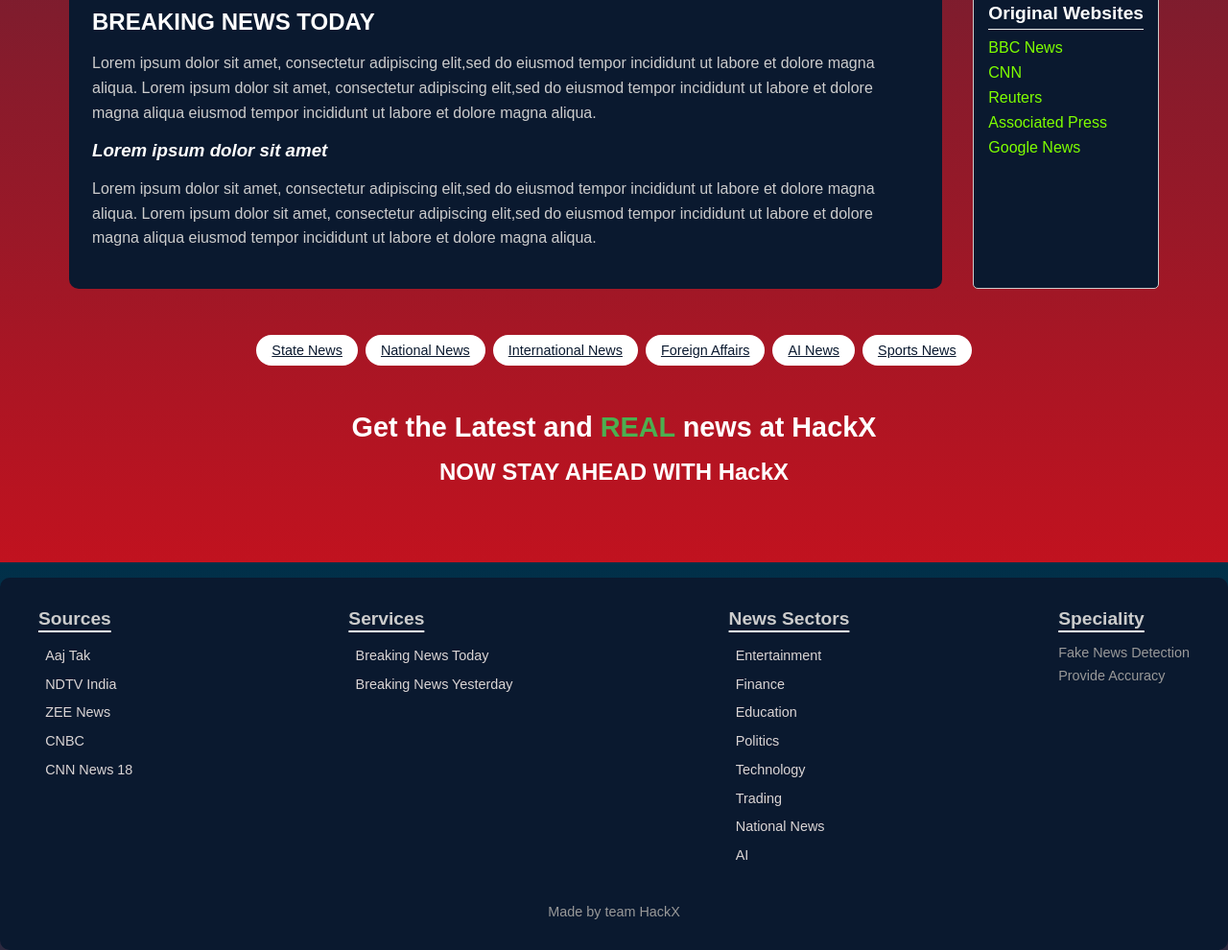
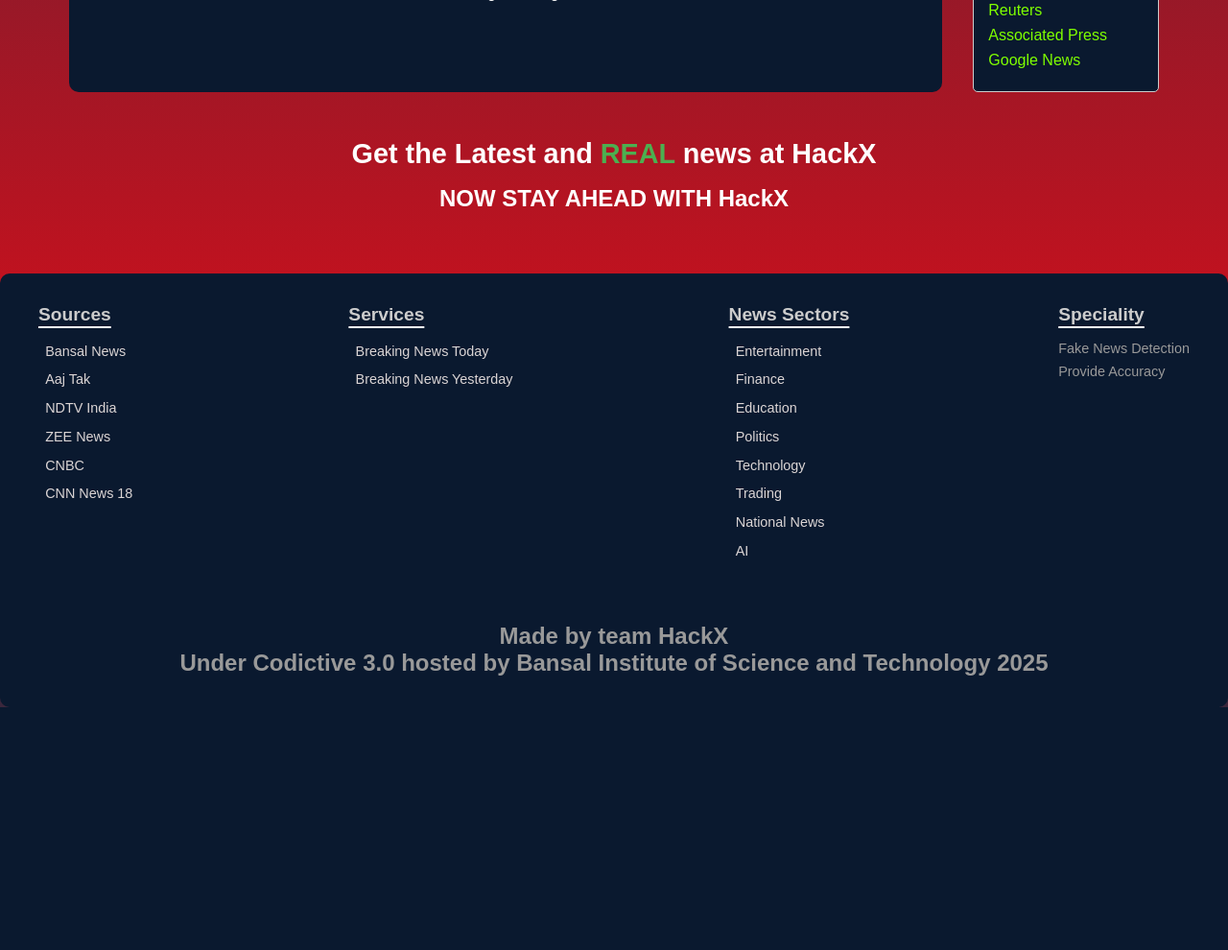
Before and after one commit to ATHARV020507/AI-FAKE-NEWS-DETECTOR, a Flask app: page / in a window 1280 px wide. Shown: the part 1122-2112 px from the top of the page at 96% size. After the commit the page ends 1859 px from the top, so only its background shows below. Run offline with Flask 3, Linux system fonts and the light colour scheme; parts of the project's set-up code (start-up, migrations or seed data) failed here and were passed over.

Commit message:
feat: Final Version of Fake-News-Detector

```diff
--- a/requirements.txt
+++ b/requirements.txt
@@ -7,3 +7,4 @@ scikit-learn
 joblib
 flask
 flask-cors
+gunicorn
--- a/static/script.js
+++ b/static/script.js
@@ -30,6 +30,11 @@ document.addEventListener('DOMContentLoaded', function () {
         predictForm.addEventListener('submit', async function (e) {
             e.preventDefault();
 
+            // Clear previous result
+            const resultElement = document.getElementById('result');
+            resultElement.innerText = '';
+            resultElement.style.color = '';  // reset color to default
+
             const newsText = document.getElementById('inputNews').value.trim();
 
             if (!newsText) {
@@ -47,14 +52,65 @@ document.addEventListener('DOMContentLoaded', function () {
                 });
 
                 const result = await response.json();
-              document.getElementById('result').innerText =
+                resultElement.innerText =
                     `Prediction: ${result.prediction} (Confidence: ${result.accuracy.toFixed(2)}%)`;
+
+                // Apply color based on the result
+                const resultText = result.prediction.toLowerCase();
+                if (resultText.includes("fake")) {
+                    resultElement.style.color = "red";
+                } else if (resultText.includes("real")) {
+                    resultElement.style.color = "green";
+                } else {
+                    resultElement.style.color = "white"; // fallback
+                }
             } catch (error) {
                 console.error('Prediction error:', error);
                 document.getElementById('result').innerText = 'Prediction failed.';
             }
         });
     }
+
+    // --- BREAKING NEWS FETCHING ---
+    async function fetchBreakingNews() {
+        const apiKey = 'b5d6d3c39483449bb8e910368af4922c'; // Exposed as intended
+        const apiUrl = `https://newsapi.org/v2/top-headlines?country=us&pageSize=5&apiKey=${apiKey}`;
+
+        const breakingNewsSection = document.getElementById('breaking-news-section');
+        if (breakingNewsSection) {
+            const newsContainer = document.createElement('div');
+            newsContainer.classList.add('breaking-news-container');
+            newsContainer.textContent = 'Loading breaking news...';
+            breakingNewsSection.appendChild(newsContainer);
+
+            try {
+                const response = await fetch(apiUrl);
+                const data = await response.json();
+
+                newsContainer.innerHTML = '';
+
+                if (data.status === 'ok' && data.articles.length > 0) {
+                    data.articles.forEach(article => {
+                        const headlineElement = document.createElement('p');
+                        const link = document.createElement('a');
+                        link.href = article.url;
+                        link.textContent = article.title;
+                        link.target = '_blank';
+                        headlineElement.appendChild(link);
+                        newsContainer.appendChild(headlineElement);
+                    });
+                } else {
+                    newsContainer.textContent = 'Failed to fetch breaking news.';
+                }
+            } catch (error) {
+                console.error('Error fetching breaking news:', error);
+                newsContainer.textContent = 'Error loading breaking news.';
+            }
+        }
+    }
+
+    // Call the breaking news function on page load
+    fetchBreakingNews();
 });
 
 // Responsive design adjustments
--- a/static/style.css
+++ b/static/style.css
@@ -352,9 +361,20 @@ main {
 }
 
 .breaking-news h2 {
-  color: white;
+  color: yellow; /* Override white to make the blink visible */
   margin-bottom: 1rem;
   font-size: 1.5rem;
+  text-align: center;
+  animation: blink-red 1.5s infinite;
+}
+
+@keyframes blink-red {
+  0%, 100% {
+    opacity: 1;
+  }
+  50% {
+    opacity: 0;
+  }
 }
 
 .breaking-news h3 {
@@ -490,7 +510,7 @@ footer {
   box-sizing: border-box;
   background-color: #0a192f;
   padding: 2rem;
-  margin-top: 3rem;
+  margin-top: 1rem;
   border-radius: 10px;
   width:100vw;
   position:absolute;
@@ -554,9 +574,10 @@ footer .footer-column ul li a:hover {
 
 .contact-info {
   text-align: center;
-  margin-top: 2rem;
+  margin-top: 3.5rem;
   color: #999;
-  font-size: 0.9rem;
+  font-size: 1.5rem;
+  font-weight: bold;
 }
 
 
--- a/templates/index.html
+++ b/templates/index.html
@@ -4,10 +4,11 @@
     <meta charset="UTF-8">
     <meta name="viewport" content="width=device-width, initial-scale=1.0">
     <title>HackX - Fake News Detector</title>
-    <!-- <link rel="stylesheet" href="static\style.css"> -->
+    <!-- <link rel="stylesheet" href="style.css"> -->
     <link rel="stylesheet" href="{{ url_for('static', filename='style.css') }}">
-    <!-- <script src="static\script.js"></script> -->
+    <!-- <script src="script.js"></script> -->
     <script src="{{ url_for('static', filename='script.js') }}"></script>
+
     <link rel="stylesheet" href="https://cdnjs.cloudflare.com/ajax/libs/font-awesome/6.0.0-beta3/css/all.min.css">
 </head>
 <body>
@@ -22,9 +23,9 @@
         </div>
         <div class="nav-links">
             <a href="#" class="active">Home</a>
-            <a href="#breaking-news-section">Breaking News</a>
-            <a href="#news-tags-section">Events</a>
             <a href="#variety-of-topics">Topics</a>
+            <a href="#breaking-news-section">Today's Breaking News</a>
+            <!-- <a href="#news-tags-section">Categories</a> -->
         </div>
 
     </nav>
@@ -33,6 +34,7 @@
     <div class="news-channels">
         <div class="channel-logos">
             <img src="https://upload.wikimedia.org/wikipedia/commons/2/28/Aaj_tak_logo.png" alt="Aaj Tak">
+            <img src="https://bansalnews.com/wp-content/uploads/2025/03/logo-min-1-1.png" alt="Bansal News">
             <img src="https://upload.wikimedia.org/wikipedia/commons/c/c5/NDTV_logo.svg" alt="NDTV India">
             <img src="https://upload.wikimedia.org/wikipedia/commons/thumb/4/48/ABP_News_logo.svg/330px-ABP_News_logo.svg.png" alt="ABP News">
             <img src="https://upload.wikimedia.org/wikipedia/commons/e/e3/CNBC_logo.svg" alt="CNBC">
@@ -52,7 +54,7 @@
                     <input type="text" id="inputNews" placeholder="ENTER YOUR NEWS" class="news-input">
                     <button type="submit" class="submit-btn">SUBMIT</button>
                 </form>
-                <p id="result" style="text-align:center; margin-top: 1rem; font-weight: bold;"></p>
+                <p id="result" style="text-align:center; margin-top: 2rem; font-weight: normal;  font-size: 2rem;"></p>
             </div>
 
             <p class="description">
@@ -61,7 +63,7 @@
                 FAKE the news is, but will also give you the complete source of the news.
             </p>
 
-            <div class="market-indicators">
+            <!-- <div class="market-indicators">
                 <div class="indicator">
                     <span class="indicator-label">Sensex</span>
                     <i class="fas fa-chart-line"></i>
@@ -73,7 +75,7 @@
                     <i class="fas fa-coins"></i>
                     <span>99,475.00 INR</span>
                 </div>
-            </div>
+            </div> -->
         </section>
 
         <!-- Categories Section -->
@@ -83,43 +85,43 @@
                 <div class="categories">
                     <div class="category">
                         <div class="category-icon">
-                            <a href="https://news.google.com/" target="_blank">
-                            <img src="https://growmoretrading.com/wp-content/uploads/2023/05/gt-1.png" alt="Trading">
+                            <a href="https://news.abplive.com/business" target="_blank">
+                            <img src="https://img.freepik.com/free-vector/helping-partner-concept-illustration_114360-8867.jpg?t=st=1745828073~exp=1745831673~hmac=075c62a33f7d5cde78e08c54fab9636641af5302a7f175074167a7da3ddce046&w=740" alt="Business">
                             </a>
                         </div>
-                        <span>Trading</span>
+                        <span>Business</span>
                     </div>
                     <div class="category">
                         <div class="category-icon">
-                            <a href="https://news.google.com/" target="_blank">
-                            <img src="https://thafd.bing.com/th/id/OIP.GrTusuNDmrz6WiUf3SrWqwAAAA?pid=ImgDet&w=183&h=122&c=7" alt="Finance">
+                            <a href="https://www.abplive.com/sports" target="_blank">
+                            <img src="https://img.freepik.com/free-vector/sport-equipment-concept_1284-13034.jpg?t=st=1745828116~exp=1745831716~hmac=3ad57d3b5051939021314e3650e8e71feeae55225c987b477f0ffda9e94a1d89&w=740" alt="Sports">
                             </a>
                         </div>
-                        <span>Finance</span>
+                        <span>Sports</span>
                     </div>
                     <div class="category">
                         <div class="category-icon">
-                            <a href="https://news.google.com/" target="_blank">
-                            <img src="https://thafd.bing.com/th/id/OIP.87BQ6GK-BPMv2GsEL7tGpgHaHa?w=188&h=188&c=7&r=0&o=5&pid=1.7" alt="Education">
+                            <a href="https://www.abplive.com/education" target="_blank">
+                            <img src="https://img.freepik.com/free-vector/learning-concept-illustration_114360-6186.jpg?t=st=1745828002~exp=1745831602~hmac=24fd08c4c1583f157ecb71e5938e14a9b34a2a8c72c198b4ad6b808f0a2e0fc2&w=740" alt="Education">
                             </a>
                         </div>
                         <span>Education</span>
                     </div>
                     <div class="category">
                         <div class="category-icon">
-                            <a href="https://news.google.com/" target="_blank">
-                            <img src="https://img.freepik.com/free-vector/gradient-abstract-technology-company-logotype_52683-9702.jpg?semt=ais_hybrid&w=740" alt="Technology">
+                            <a href="https://www.abplive.com/technology" target="_blank">
+                            <img src="https://img.freepik.com/free-vector/ai-technology-microchip-background-vector-digital-transformation-concept_53876-112222.jpg?t=st=1745827935~exp=1745831535~hmac=d0fc6fa30352262a10aad9d3b422c30ed558b851eec425764b612e137816f3f5&w=740" alt="Technology">
                             </a>
                         </div>
                         <span>Technology</span>
                     </div>
                     <div class="category">
                         <div class="category-icon">
-                            <a href="https://news.google.com/" target="_blank" >
-                            <img src="https://encrypted-tbn0.gstatic.com/images?q=tbn:ANd9GcTibkfvVHE8olPYLGGnfVmFPTbhk8puQwn-Bw&s" alt="Politics">
+                            <a href="https://news.abplive.com/elections" target="_blank" >
+                            <img src="https://img.freepik.com/free-vector/hand-with-voting-sign-election_1017-18637.jpg?t=st=1745828295~exp=1745831895~hmac=368b68bdb59ca65727b757cc5dfe670b9259e8518701db7bcd3311694a2a72a8&w=740" alt="Politics">
                             </a>
                         </div>
-                        <span>Politics</span>
+                        <span>Elections</span>
                     </div>
                 </div>
                 <button class="slider-btn next"><i class="fas fa-chevron-right"></i></button>
@@ -128,11 +130,11 @@
 
         <!-- Breaking News Section -->
         <section class="news-section">
-            <div class="breaking-news"id="breaking-news-section">
+            <div class="breaking-news" id="breaking-news-section">
                 <h2>BREAKING NEWS TODAY</h2>
-                <p>Lorem ipsum dolor sit amet, consectetur adipiscing elit,sed do eiusmod tempor incididunt ut labore et dolore magna aliqua. Lorem ipsum dolor sit amet, consectetur adipiscing elit,sed do eiusmod tempor incididunt ut labore et dolore magna aliqua eiusmod tempor incididunt ut labore et dolore magna aliqua.</p>
-                <h3>Lorem ipsum dolor sit amet</h3>
-                <p>Lorem ipsum dolor sit amet, consectetur adipiscing elit,sed do eiusmod tempor incididunt ut labore et dolore magna aliqua. Lorem ipsum dolor sit amet, consectetur adipiscing elit,sed do eiusmod tempor incididunt ut labore et dolore magna aliqua eiusmod tempor incididunt ut labore et dolore magna aliqua.</p>
+                <div class="breaking-news-container" id="breaking-news-container">
+                    <!-- Breaking news cards will be inserted here -->
+                </div>
             </div>
             <div class="recommendations">
                 <div class="recommendations-title">
@@ -140,6 +142,7 @@
                 </div>
                 <div class="recommendations-links">
                     <ul>
+                        <li><a href="https://bansalnews.com/" target="_blank">Bansal News</a></li>
                         <li><a href="https://www.bbc.com/news" target="_blank">BBC News</a></li>
                         <li><a href="https://www.cnn.com/" target="_blank">CNN</a></li>
                         <li><a href="https://www.reuters.com/" target="_blank">Reuters</a></li>
@@ -151,14 +154,14 @@
         </section>
 
         <!-- News Tags -->
-        <section class="news-tags" id="news-tags-section">
+        <!-- <section class="news-tags" id="news-tags-section">
             <a href="https://news.google.com/search?for=state+news+madhya+pradesh&hl=en-IN&gl=IN&ceid=IN%3Aen" target="_blank" class="tag">State News</a>
             <a href="https://news.google.com/topics/CAAqJQgKIh9DQkFTRVFvSUwyMHZNRE55YXpBU0JXVnVMVWRDS0FBUAE?hl=en-IN&gl=IN&ceid=IN%3Aen" target="_blank" class="tag">National News </a>
             <a href="https://news.google.com/topics/CAAqKAgKIiJDQkFTRXdvS0wyMHZNR1JzYTJSblp4SUZaVzR0UjBJb0FBUAE?hl=en-IN&gl=IN&ceid=IN%3Aen" target="_blank" class="tag">International News </a>
             <a href="https://news.google.com/search?q=foreign%20affairs&hl=en-IN&gl=IN&ceid=IN%3Aen" target="_blank" class="tag">Foreign Affairs </a>
             <a href="https://news.google.com/topics/CAAqJAgKIh5DQkFTRUFvSEwyMHZNRzFyZWhJRlpXNHRSMElvQUFQAQ?hl=en-IN&gl=IN&ceid=IN%3Aen" target="_blank" class="tag">AI News </a>
             <a href="https://news.google.com/search?q=sports%20news&hl=en-IN&gl=IN&ceid=IN%3Aen" target="_blank" class="tag">Sports News </a>
-        </section>
+        </section> -->
 
         <!-- Call to Action -->
         <section class="cta-section">
@@ -172,6 +175,7 @@
                 <div class="footer-column">
                     <h3>Sources</h3>
                     <ul>
+                        <li><a href="https://bansalnews.com/" target="_blank" rel="noopener noreferrer">Bansal News</a></li>
                         <li><a href="https://www.aajtak.in/" target="_blank" rel="noopener noreferrer">Aaj Tak</a></li>
                         <li><a href="https://www.ndtv.com/" target="_blank" rel="noopener noreferrer">NDTV India</a></li>
                         <li><a href="https://zeenews.india.com/" target="_blank" rel="noopener noreferrer">ZEE News</a></li>
@@ -209,6 +213,7 @@
             </div>
             <div class="contact-info">
                 <p>Made by team HackX</p>
+                <p>Under Codictive 3.0 hosted by Bansal Institute of Science and Technology 2025</p>
                 <!-- <p>@copyright 2025</p> -->
             </div>
         </footer>
```
Also changed, not shown: other parts of static/style.css (+73 -1 lines), README.md, 1 other file. Lines whose indentation alone changed are shown as unchanged.
